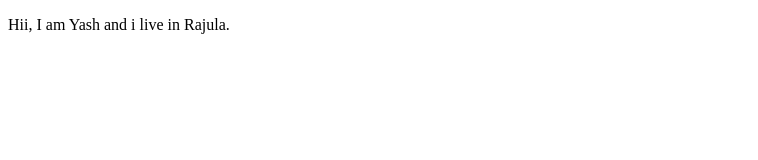
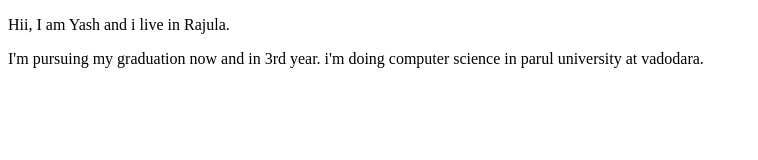
Before and after one commit to yassk29/Commit-Messeges, a plain HTML site: page index.html in a window 1280 px wide. Shown: the whole page, without its empty margins (0-758 px from the left). Drawn offline with Linux system fonts and the light colour scheme.

```diff
--- a/index.html
+++ b/index.html
@@ -8,5 +8,6 @@
 </head>
 <body>
     <p>Hii, I am Yash and i live in Rajula.</p>
+    <p>I'm pursuing my graduation now and in 3rd year. i'm doing computer science in parul university at vadodara.</p>
 </body>
 </html>
```
